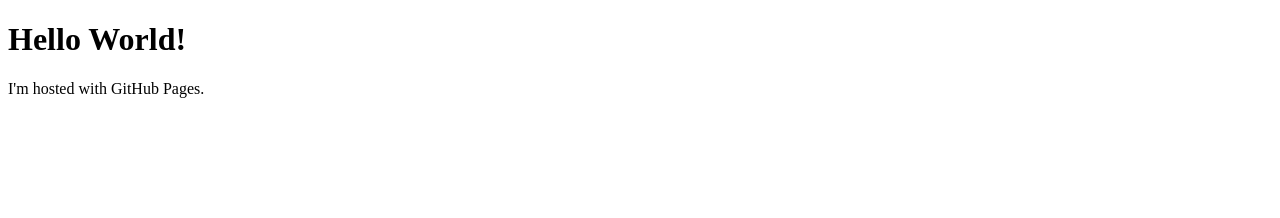
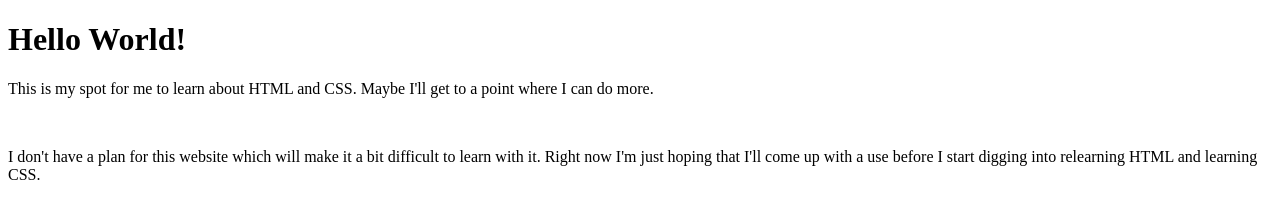
Before and after one commit to kart38/kart38.github.io, a plain HTML site: page index.html in a window 1280 px wide. Drawn offline with Linux system fonts and the light colour scheme.

Commit message:
Changed info on index.html

```diff
--- a/index.html
+++ b/index.html
@@ -2,6 +2,8 @@
 <html>
 <body>
 <h1>Hello World!</h1>
-<p>I'm hosted with GitHub Pages.</p>
+<p>This is my spot for me to learn about HTML and CSS. Maybe I'll get to a point where I can do more. </p>
+</br>
+<p>I don't have a plan for this website which will make it a bit difficult to learn with it. Right now I'm just hoping that I'll come up with a use before I start digging into relearning HTML and learning CSS.</p>
 </body>
 </html>
```
